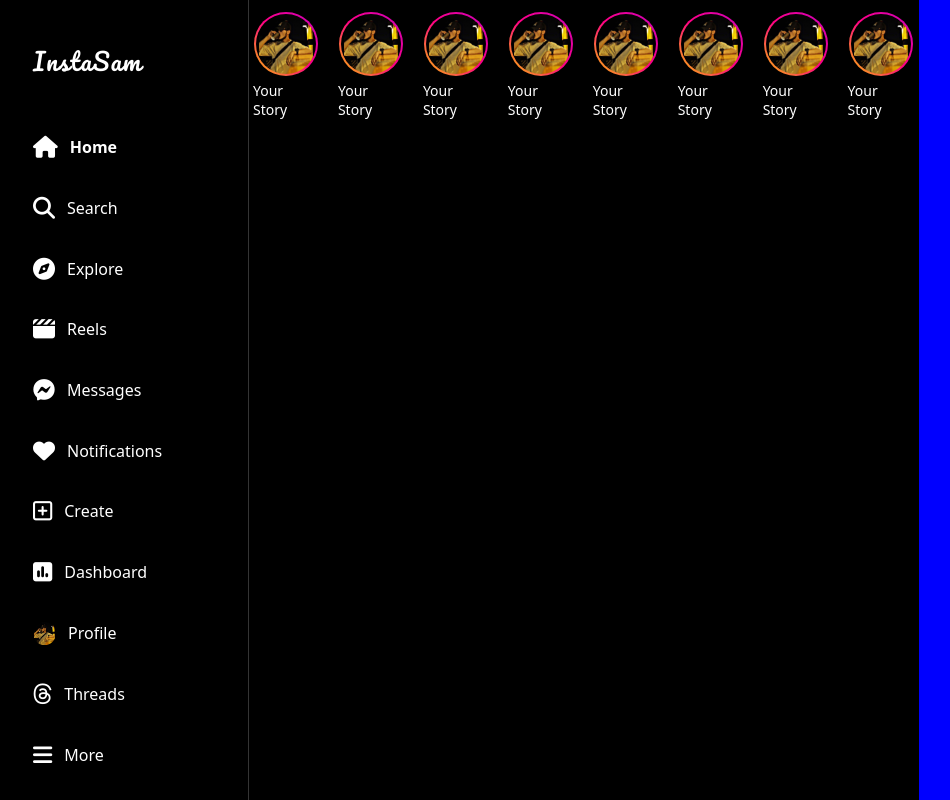
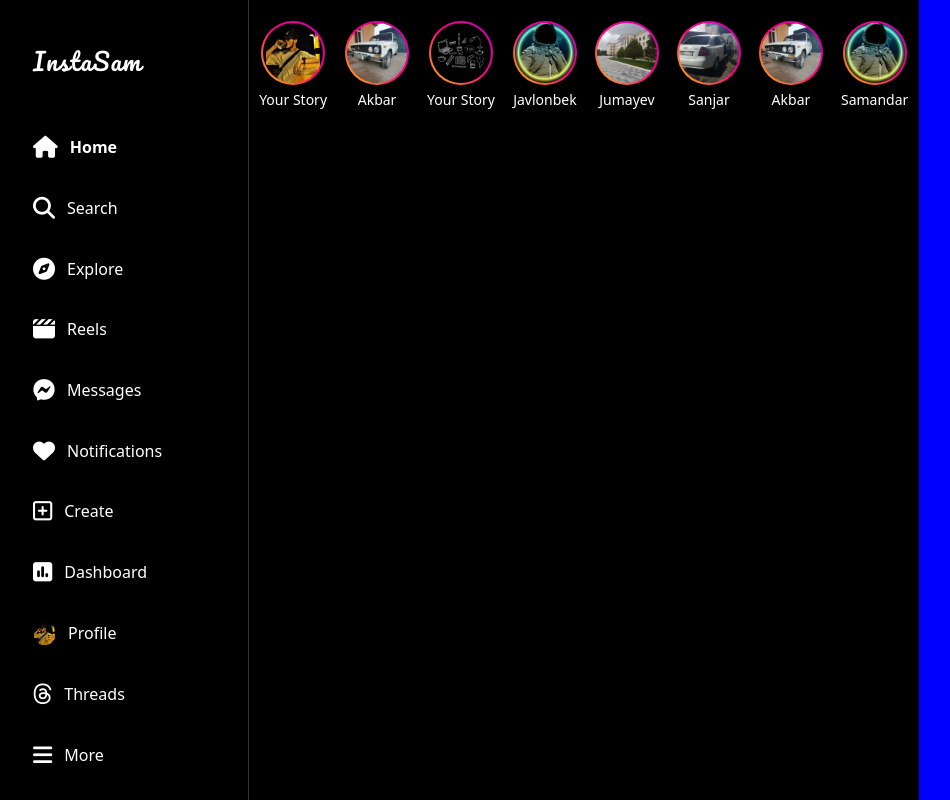
Before and after one commit to samandarjumayev/Google_Page, a plain HTML site: page Instagram/index.html in a window 1280 px wide. Shown: the whole page, without its empty margins (1-951 px from the left). Drawn offline with Linux system fonts and the light colour scheme.

Commit message:
profil rasmlari qo'yildi

```diff
--- a/Instagram/index.html
+++ b/Instagram/index.html
@@ -115,45 +115,45 @@
                     </div>
                     <div class="profil">
                         <div class="rasm">
-                            <img src="./images/profile.jpg" alt="">
+                            <img src="./images/profile-5.jpg" alt="">
+                        </div>
+                        <p>Akbar</p>
+                    </div>
+                    <div class="profil">
+                        <div class="rasm">
+                            <img src="./images/profile-2.jpg" alt="">
                         </div>
                         <p>Your Story</p>
                     </div>
                     <div class="profil">
                         <div class="rasm">
-                            <img src="./images/profile.jpg" alt="">
+                            <img src="./images/profile-3.jpg" alt="">
                         </div>
-                        <p>Your Story</p>
+                        <p>Javlonbek</p>
                     </div>
                     <div class="profil">
                         <div class="rasm">
-                            <img src="./images/profile.jpg" alt="">
+                            <img src="./images/profile-4.jpg" alt="">
                         </div>
-                        <p>Your Story</p>
+                        <p>Jumayev</p>
                     </div>
                     <div class="profil">
                         <div class="rasm">
-                            <img src="./images/profile.jpg" alt="">
+                            <img src="./images/profile-6.jpg" alt="">
                         </div>
-                        <p>Your Story</p>
+                        <p>Sanjar</p>
                     </div>
                     <div class="profil">
                         <div class="rasm">
-                            <img src="./images/profile.jpg" alt="">
+                            <img src="./images/profile-5.jpg" alt="">
                         </div>
-                        <p>Your Story</p>
+                        <p>Akbar</p>
                     </div>
                     <div class="profil">
                         <div class="rasm">
-                            <img src="./images/profile.jpg" alt="">
+                            <img src="./images/profile-3.jpg" alt="">
                         </div>
-                        <p>Your Story</p>
-                    </div>
-                    <div class="profil">
-                        <div class="rasm">
-                            <img src="./images/profile.jpg" alt="">
-                        </div>
-                        <p>Your Story</p>
+                        <p>Samandar</p>
                     </div>
                 </div>
             </div>
```
Also changed, not shown: Instagram/images/profile-2.jpg (added), Instagram/images/profile-3.jpg (added), Instagram/images/profile-4.jpg (added), Instagram/images/profile-5.jpg (added), Instagram/images/profile-6.jpg (added).
